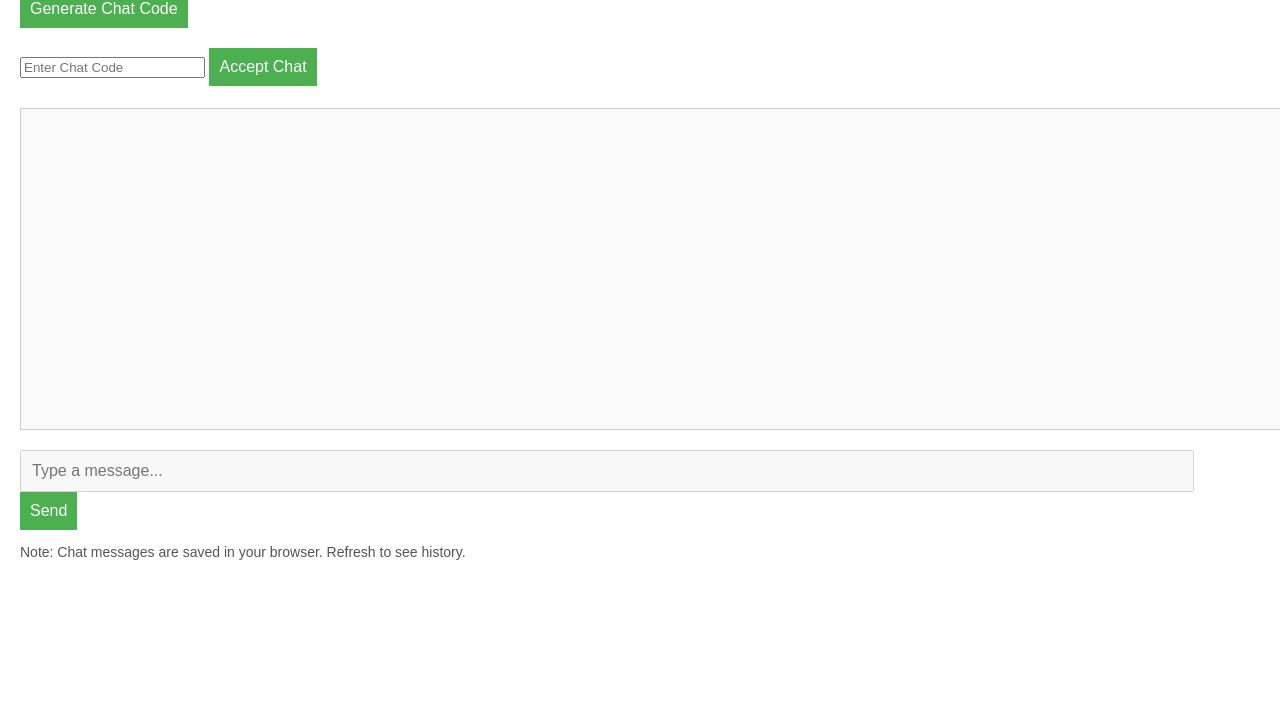
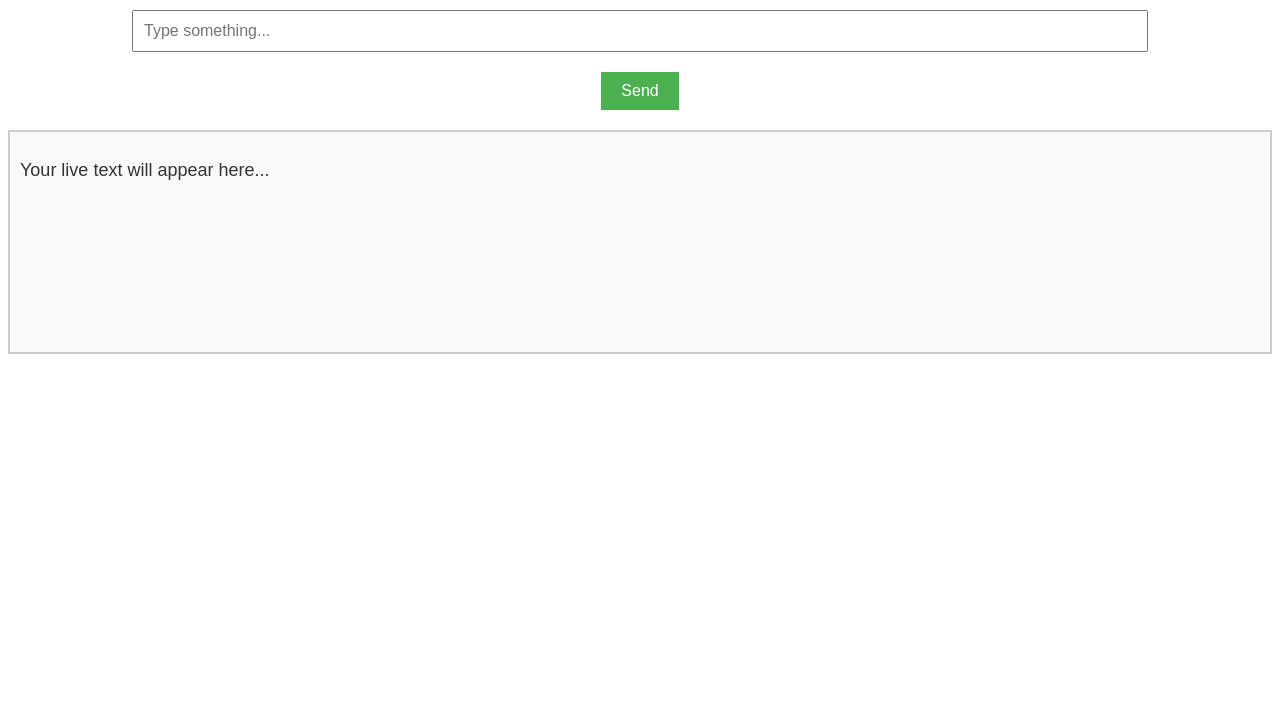
Before and after one commit to hellohacker143/game-test, a plain HTML site: page index.html in a window 1280 px wide. Shown: the part 90-800 px from the top of the page. Drawn offline with Linux system fonts and the light colour scheme.

Commit message:
Update index.html

```diff
--- a/index.html
+++ b/index.html
@@ -3,33 +3,35 @@
 <head>
     <meta charset="UTF-8">
     <meta name="viewport" content="width=device-width, initial-scale=1.0">
-    <title>Simple Chat Application</title>
-    <script src="https://cdn.rawgit.com/davidshimjs/qrcodejs/gh-pages/qrcode.min.js"></script>
+    <title>Live Board</title>
     <style>
         body {
             font-family: Arial, sans-serif;
             margin: 20px;
+            display: flex;
+            flex-direction: column;
+            align-items: center;
         }
 
-        #chatWindow {
+        #liveBoard {
             width: 100%;
-            height: 300px;
-            border: 1px solid #ccc;
+            height: 200px;
+            border: 2px solid #ccc;
             padding: 10px;
-            overflow-y: scroll;
-            margin-bottom: 20px;
+            margin-top: 20px;
             background-color: #f9f9f9;
+            overflow-y: auto;
         }
 
-        #messageInput {
-            width: calc(100% - 90px);
+        #textInput {
+            width: 80%;
             padding: 10px;
-            margin-right: 10px;
+            margin-bottom: 20px;
             font-size: 16px;
         }
 
         button {
-            padding: 10px;
+            padding: 10px 20px;
             font-size: 16px;
             cursor: pointer;
             background-color: #4CAF50;
@@ -41,159 +43,44 @@
             background-color: #45a049;
         }
 
-        .message {
-            padding: 8px;
-            margin: 5px;
-            background-color: #e9e9e9;
-            border-radius: 5px;
-            margin-bottom: 10px;
-        }
-
-        .message.user {
-            background-color: #d1f7c4;
-        }
-
-        .message.bot {
-            background-color: #f0f0f0;
-        }
-
-        .note {
-            font-size: 14px;
-            color: #555;
-        }
-
-        .inputField {
-            margin-bottom: 20px;
-        }
-
-        #qrCode {
-            margin-top: 20px;
-        }
-
-        #codeInput {
-            margin-bottom: 10px;
+        #message {
+            font-size: 18px;
+            color: #333;
         }
     </style>
 </head>
 <body>
-    <h1>Simple Chat Application</h1>
 
-    <!-- Code Generator for First User -->
-    <div class="inputField">
-        <button onclick="generateCode()">Generate Chat Code</button>
-        <p id="generatedCode"></p>
+    <h1>Live Text Board</h1>
+
+    <input type="text" id="textInput" placeholder="Type something..." oninput="updateLiveBoard()">
+    <button onclick="sendText()">Send</button>
+
+    <div id="liveBoard">
+        <p id="message">Your live text will appear here...</p>
     </div>
 
-    <!-- Code Entry for Second User -->
-    <div class="inputField">
-        <input type="text" id="codeInput" placeholder="Enter Chat Code">
-        <button onclick="startChat()">Accept Chat</button>
-    </div>
-
-    <!-- Chat Window -->
-    <div id="chatWindow"></div>
-
-    <!-- Message Input for Chat -->
-    <input type="text" id="messageInput" placeholder="Type a message..." disabled>
-    <button onclick="sendMessage()" id="sendBtn" disabled>Send</button>
-
-    <p class="note">Note: Chat messages are saved in your browser. Refresh to see history.</p>
-
-    <div id="qrCode"></div>
-
     <script>
-        // Generate a random code for the chat session
-        function generateCode() {
-            var code = Math.random().toString(36).substring(2, 8).toUpperCase();
-            document.getElementById('generatedCode').innerText = `Share this code: ${code}`;
-
-            // Store the generated code in localStorage
-            localStorage.setItem('chatCode', code);
-
-            // Generate QR code for sharing the code
-            var qrCode = new QRCode(document.getElementById('qrCode'), {
-                text: code,
-                width: 128,
-                height: 128,
-                colorDark: "#000000",
-                colorLight: "#ffffff",
-                correctLevel: QRCode.CorrectLevel.L
-            });
+        // Update the live board as the user types
+        function updateLiveBoard() {
+            var userInput = document.getElementById('textInput').value;
+            // Store the text in localStorage to reflect it across sessions
+            localStorage.setItem('liveText', userInput);
         }
 
-        // Start the chat when the second user enters the correct code
-        function startChat() {
-            var enteredCode = document.getElementById('codeInput').value.trim();
-            var generatedCode = localStorage.getItem('chatCode');
-
-            if (enteredCode === generatedCode) {
-                alert("Code matched! You can now chat.");
-
-                // Enable chat input
-                document.getElementById('messageInput').disabled = false;
-                document.getElementById('sendBtn').disabled = false;
-
-                // Hide code entry fields
-                document.querySelector('.inputField').style.display = 'none';
-                document.getElementById('chatWindow').style.display = 'block';
-
-                // Initialize chat if there's existing history
-                displayChat();
-            } else {
-                alert("Invalid code. Please try again.");
-            }
+        // Send button to confirm the message
+        function sendText() {
+            var userInput = document.getElementById('textInput').value;
+            localStorage.setItem('liveText', userInput);  // Ensure the latest text is stored
+            updateLiveBoard();  // Reflect the text change on the live board immediately
         }
 
-        // Send a message and display it in the chat window
-        function sendMessage() {
-            var message = document.getElementById('messageInput').value.trim();
-            if (message !== "") {
-                var userName = 'User 2';  // Second user is "User 2"
-
-                var messageObj = {
-                    text: message,
-                    sender: userName,
-                    time: new Date().toLocaleTimeString()
-                };
-
-                var chatHistory = JSON.parse(localStorage.getItem('chatHistory')) || [];
-                chatHistory.push(messageObj);
-                localStorage.setItem('chatHistory', JSON.stringify(chatHistory));
-
-                // Clear input field
-                document.getElementById('messageInput').value = "";
-
-                // Display updated chat
-                displayChat();
+        // Initialize the live board with the existing content from localStorage
+        window.onload = function() {
+            var liveText = localStorage.getItem('liveText');
+            if (liveText) {
+                document.getElementById('message').innerText = liveText;
             }
-        }
-
-        // Display chat history in the chat window
-        function displayChat() {
-            var chatHistory = JSON.parse(localStorage.getItem('chatHistory')) || [];
-            var chatWindow = document.getElementById('chatWindow');
-            chatWindow.innerHTML = "";  // Clear chat window before displaying new content
-
-            chatHistory.forEach(function (message) {
-                var messageElement = document.createElement('div');
-                messageElement.classList.add('message');
-                if (message.sender === 'User 2') {
-                    messageElement.classList.add('user');
-                } else {
-                    messageElement.classList.add('bot');
-                }
-
-                messageElement.innerHTML = `<strong>${message.sender}</strong> (${message.time}): ${message.text}`;
-                chatWindow.appendChild(messageElement);
-            });
-
-            // Scroll to the bottom of the chat window to show the latest message
-            chatWindow.scrollTop = chatWindow.scrollHeight;
-        }
-
-        // Initialize chat window with any existing chat history
-        window.onload = function () {
-            displayChat();
         };
     </script>
 </body>
```
